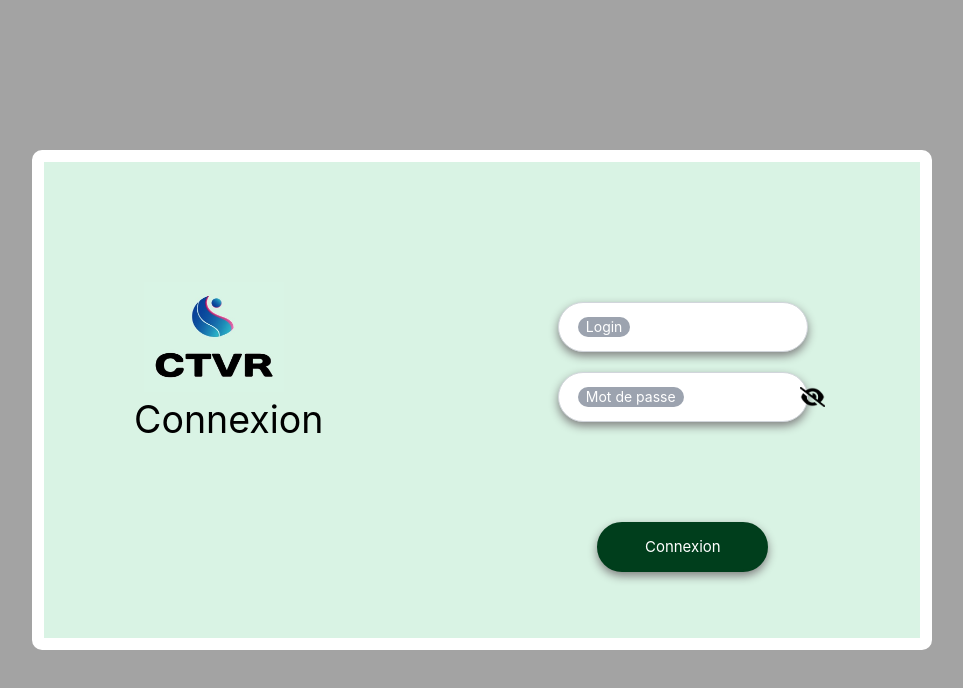
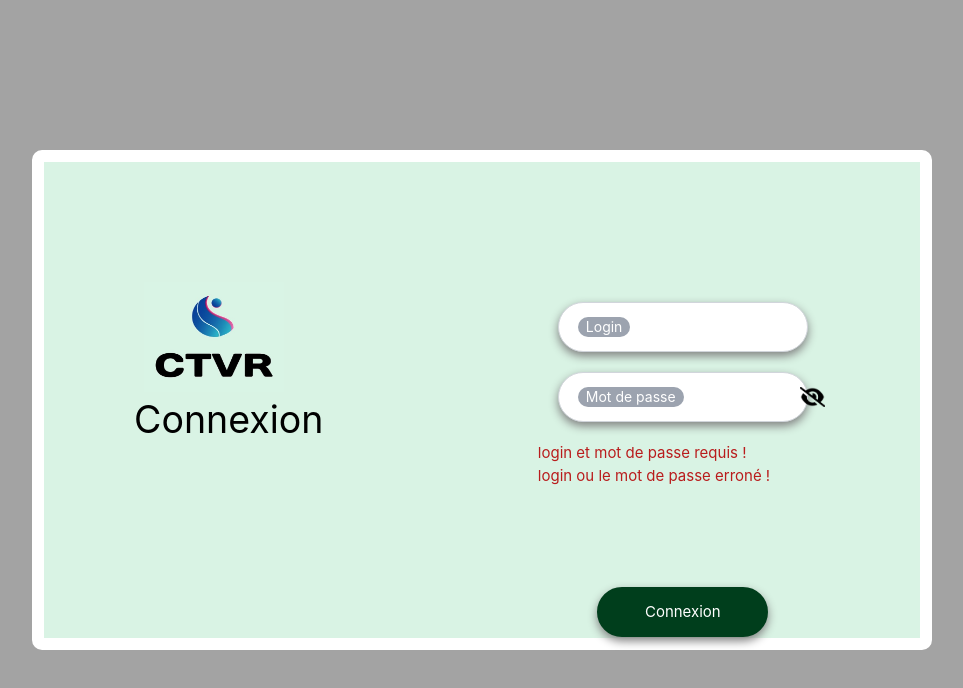
Before and after one commit to SupCrown/sae3, a Vue app in the folder CTVR_project/: page / in a window 1280 px wide. Shown: the top 688 px of the page, without its empty margins (158-1121 px from the left). Built offline with nearby package versions, Linux system fonts and the light colour scheme.

Commit message:
messages d'erreur mdp login

```diff
--- a/CTVR_project/src/views/Login.vue
+++ b/CTVR_project/src/views/Login.vue
@@ -62,9 +62,11 @@
                 @click="togglePasswordVisibility"
                 class="absolute top-1/2 transform -translate-y-1/2 h-5 cursor-pointer ml-[260px]"
                 />
-
               </div>
-
+              <div class="text-red-700">
+                <p ref="noInputs" >login et mot de passe requis !</p>
+                <p ref="wrongInputs" >login ou le mot de passe erroné !</p>
+              </div>
             <!-- Bouton Connexion -->
             <div class="relative m-[50px] flex justify-center pt-[50px]">
               <button
@@ -82,6 +84,9 @@
   </template>
 
 <script lang="ts">
+
+import { useTemplateRef, ref } from 'vue'
+let input = useTemplateRef<HTMLParagraphElement>('noInputs')
 
 export default {
   data() {
@@ -101,6 +106,7 @@ export default {
       let data = await res.json()
       if (data == false){
         // on afficeh un message indiquant un champ érroné
+
       } else if (data == 2) {
         // on affiche un message indiquant la nécessiter de remplir les deux champs
       } else {
```
